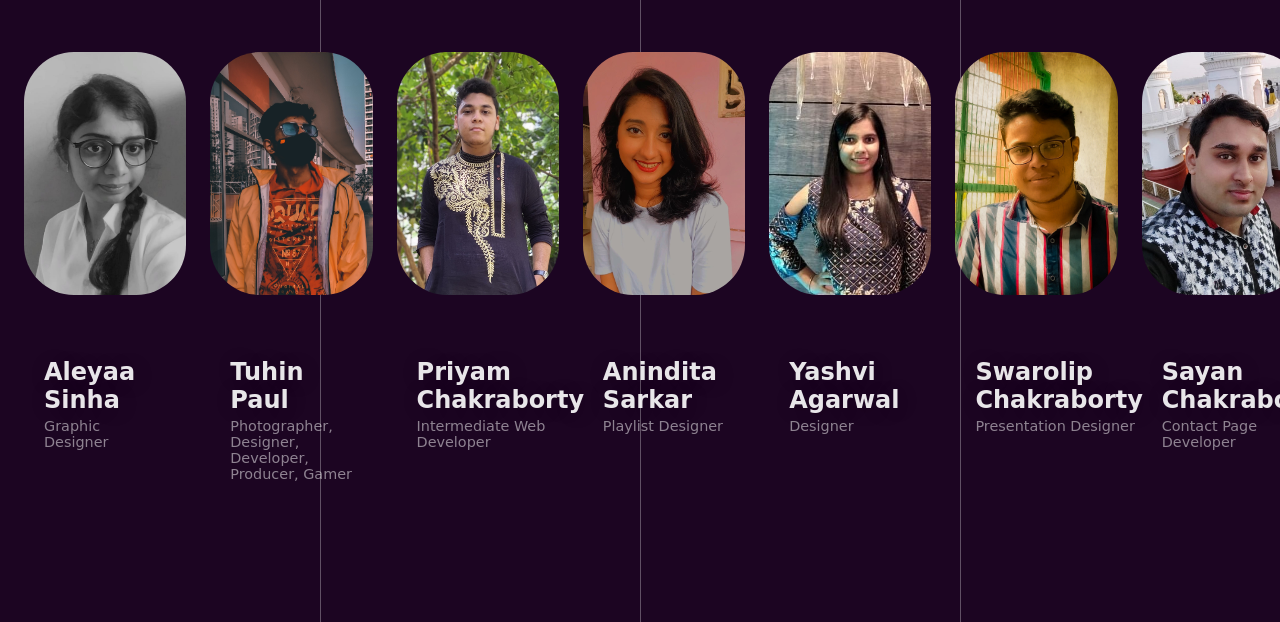
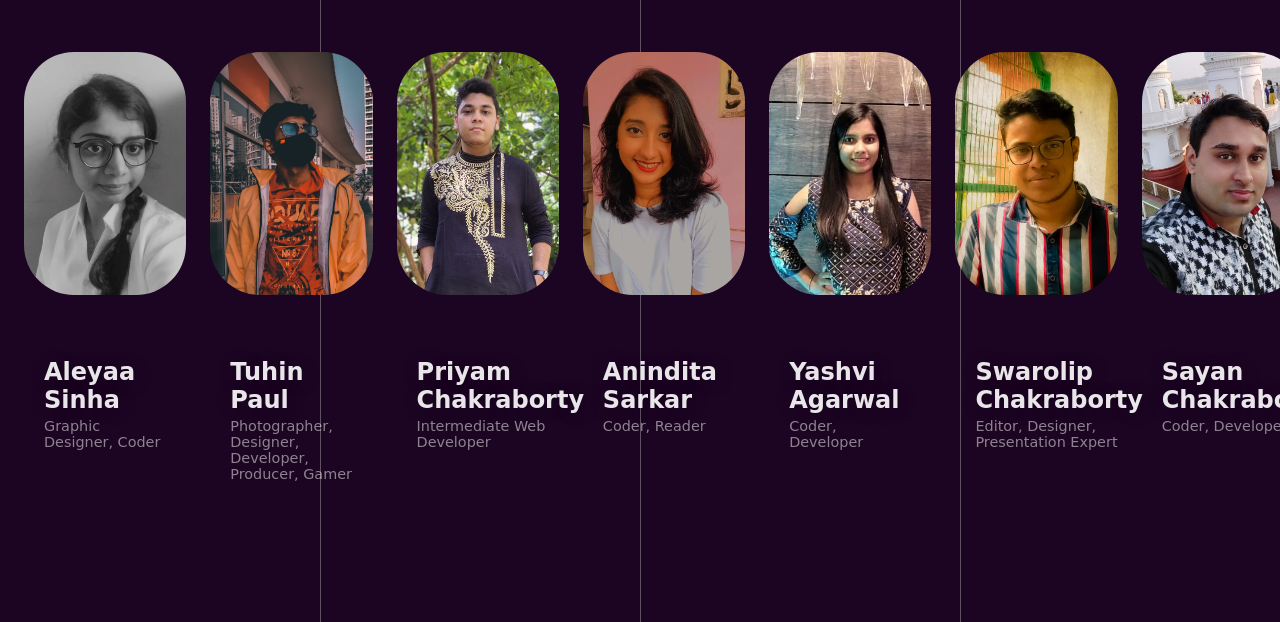
Before and after one commit to aleyaasinha/Moodify, a plain HTML site: page Team.html in a window 1280 px wide. Shown: the part 178-800 px from the top of the page. Drawn offline with Linux system fonts and the light colour scheme; a web font is replaced by a local one.

Commit message:
Update Team.html

```diff
--- a/Team.html
+++ b/Team.html
@@ -4,7 +4,7 @@
 <head>
     <meta charset="UTF-8">
     <meta name="viewport" content="width=device-width, initial-scale=1.0">
-    <title>Team</title>
+    <title>Document</title>
     <style>
         @import url('https://fonts.googleapis.com/css2?family=Gruppo&display=swap');
 
@@ -19,19 +19,19 @@
 
         body {
             margin: 0;
-            overflow: visible;
+            /*overflow: visible;*/
             height: 100%;
             /*font-family: 'Roboto', sans-serif;*/
             background: #1c0522;
             /*font-family: Helvetica, Arial, sans-serif;*/
             font-family: 'Gruppo', cursive;
-            overflow-y: hidden;
+            /*overflow-y: hidden;*/
             overflow-x: hidden;
         }
 
         .strip {
             position: absolute;
-            height: 200vh;
+            height: 126vh;
             background: #fff;
             width: 0.0625rem;
             opacity: .3;
@@ -57,7 +57,7 @@
             padding: 10.875rem 1.5rem;
             flex-flow: row wrap;
             width: 100%;
-            height: 100vh;
+            height: 50vh;
         }
 
         .card-grid {
@@ -153,7 +153,7 @@
                 <span class="card-content">
                     <h3 class="card-heading">Aleyaa Sinha</h3>
                     <p class="card-category">
-                        Graphic designer
+                        Graphic designer, Coder
                     </p>
                 </span>
             </a>
@@ -183,7 +183,7 @@
                 <span class="card-content">
                     <h3 class="card-heading">Anindita Sarkar</h3>
                     <p class="card-category">
-                        Playlist Designer
+                        Coder, Reader
                     </p>
                 </span>
             </a>
@@ -194,7 +194,7 @@
                 <span class="card-content">
                     <h3 class="card-heading">Yashvi Agarwal</h3>
                     <p class="card-category">
-                        Designer
+                        Coder, Developer
                     </p>
                 </span>
             </a>
@@ -204,7 +204,7 @@
                 <span class="card-content">
                     <h3 class="card-heading">Swarolip Chakraborty</h3>
                     <p class="card-category">
-                        Presentation Designer
+                        Editor, Designer, Presentation expert
                     </p>
                 </span>
             </a>
@@ -214,7 +214,7 @@
                 <span class="card-content">
                     <h3 class="card-heading">Sayan Chakraborty</h3>
                     <p class="card-category">
-                        Contact page developer
+                        Coder, Developer
                     </p>
                 </span>
             </a>
```
